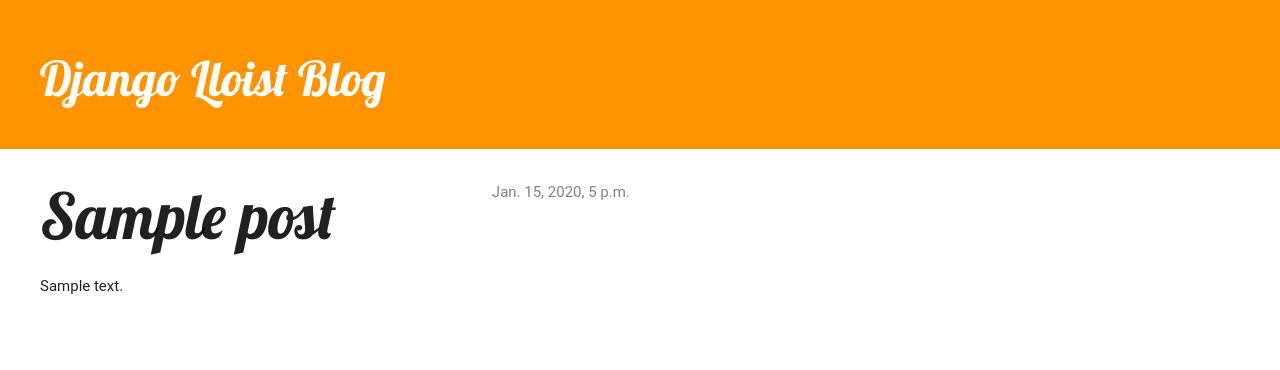
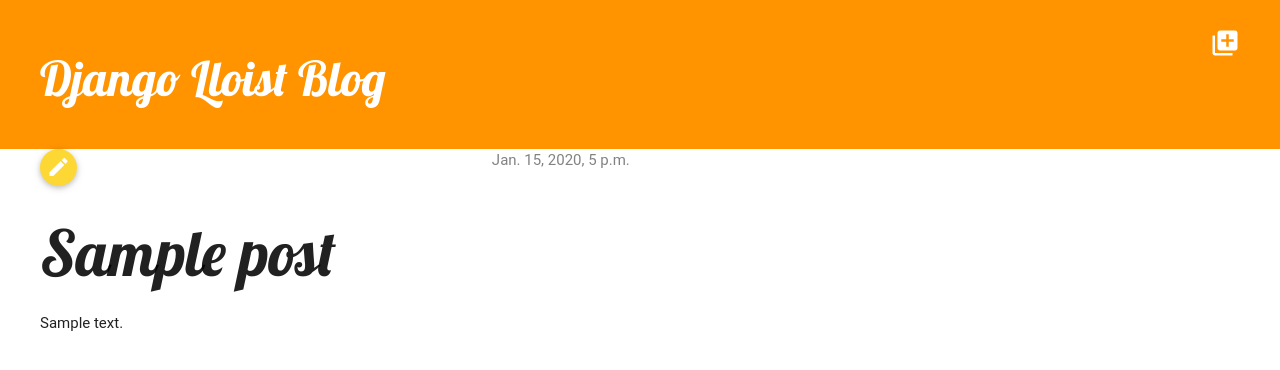
Before and after one commit to lloistborn/djangoblog, a Django app: page /post/1/ in a window 1280 px wide. Shown: the top 370 px of the page. Run offline with Django 3.2, Linux system fonts and the light colour scheme; tables that the repository leaves empty hold one stand-in row (values such as "Sample post"); some web fonts are replaced.

Commit message:
new post and edit post

```diff
--- a/myblog/templates/myblog/base.html
+++ b/myblog/templates/myblog/base.html
@@ -7,10 +7,12 @@
 	<link rel="stylesheet" type="text/css" href="{% static 'css/materialize.min.css' %}">
 	<link rel="stylesheet" type="text/css" href="{% static 'css/app.css' %}">
 
+  	<link href="https://fonts.googleapis.com/icon?family=Material+Icons" rel="stylesheet">
 	<link href="http://fonts.googleapis.com/css?family=Lobster&subset=latin,latin-ext" rel="stylesheet" type="text/css">
 </head>
 <body>
 	<div class="page-header">
+		<a href="{% url 'post_new' %}" class="top-menu"><i class="small material-icons">library_add</i></a>
 		<h1><a href=""> Django Lloist Blog </a></h1>
 	</div>
 	<div class="content container">
--- a/myblog/templates/myblog/post_detail.html
+++ b/myblog/templates/myblog/post_detail.html
@@ -7,6 +7,9 @@
                 {{ post.published_date }}
             </div>
         {% endif %}
+        <a href="{% url 'post_edit' post_id=post.pk %}" class="btn-floating yellow darken-1">
+      		<i class="large material-icons">mode_edit</i>
+    	</a>
         <h1>{{ post.title }}</h1>
         <p>{{ post.text|linebreaks }}</p>
     </div>
--- a/myblog/urls.py
+++ b/myblog/urls.py
@@ -4,4 +4,6 @@ from . import views
 urlpatterns = [
     url(r'^$', views.post_list, name='post_list'),
     url(r'^post/(?P<post_id>[0-9]+)/$', views.post_detail, name='post_detail'),
+    url(r'^post/new/$', views.post_new, name='post_new'),
+    url(r'^post/(?P<post_id>[0-9]+)/edit/$', views.post_edit, name='post_edit'),
 ]
--- a/myblog/views.py
+++ b/myblog/views.py
@@ -1,6 +1,10 @@
 from django.shortcuts import render, get_object_or_404
 from django.utils import timezone
+from django.shortcuts import redirect
+
 from .models import Post
+
+from .forms import PostForm
 
 # Create your views here.
 def post_list(request):
@@ -10,4 +14,39 @@ def post_list(request):
 
 def post_detail(request, post_id):
 	post = get_object_or_404(Post, pk=post_id)
+
 	return render(request, 'myblog/post_detail.html', {'post': post})
+
+def post_new(request):
+	if request.method == 'POST':
+		form = PostForm(request.POST)
+
+		if form.is_valid():
+			post 				= form.save(commit=False)
+			post.author			= request.user
+			post.published_date = timezone.now()
+			post.save()
+
+			return redirect('post_detail', pk=post.pk)
+		else:
+			form = PostForm()
+
+	return render(request, 'myblog/post_edit.html', {'form': form})
+
+def post_edit(request, post_id):
+	post = get_object_or_404(Post, pk=post_id)
+
+	if request.method == 'POST':
+		form = PostForm(request.POST, instance=post)
+
+		if form.is_valid():
+			post 				= form.save(commit=False)
+			post.author			= request.user
+			post.published_date = timezone.now()
+			post.save()
+
+			return redirect('post_detail', pk=post.pk)
+	else:
+		form = PostForm(instance=post)
+
+	return render(request, 'myblog/post_edit.html', {'form': form})
```
Also changed, not shown: myblog/forms.py (added, +8 -0 lines), myblog/templates/myblog/post_edit.html (added, +9 -0 lines).
